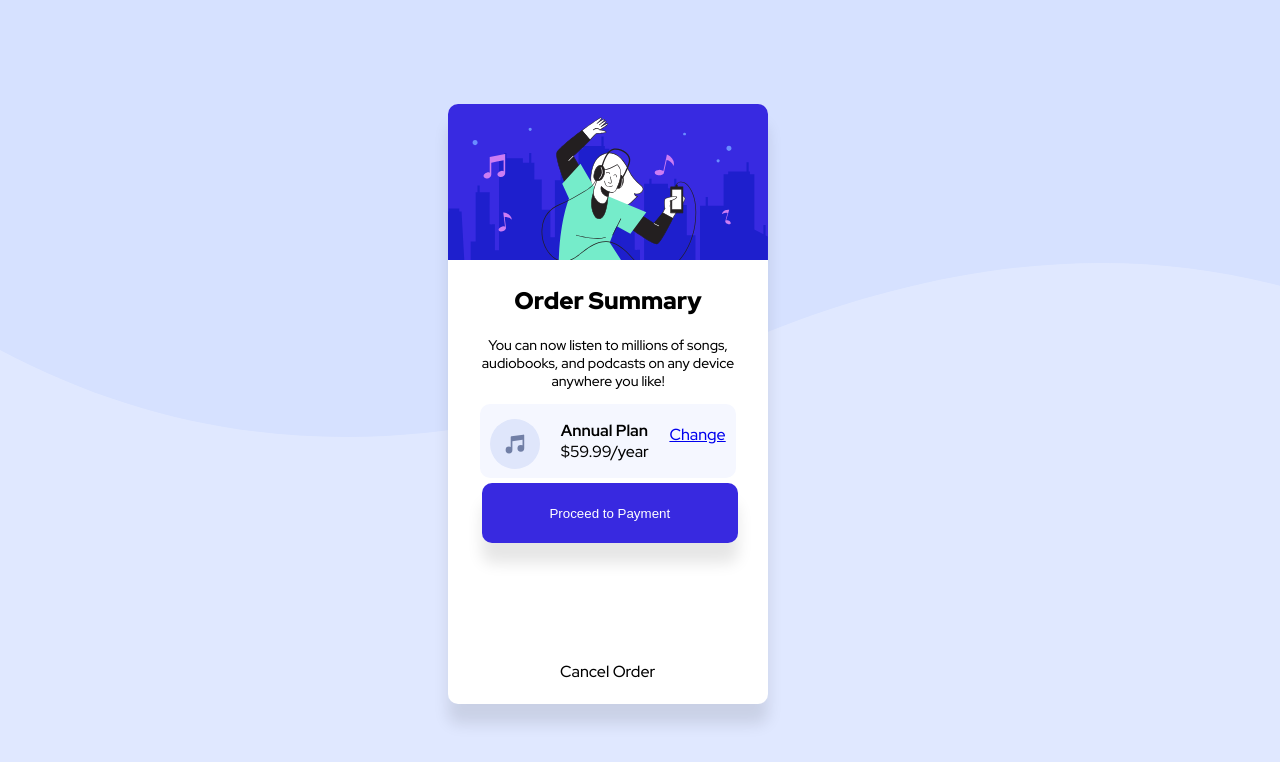
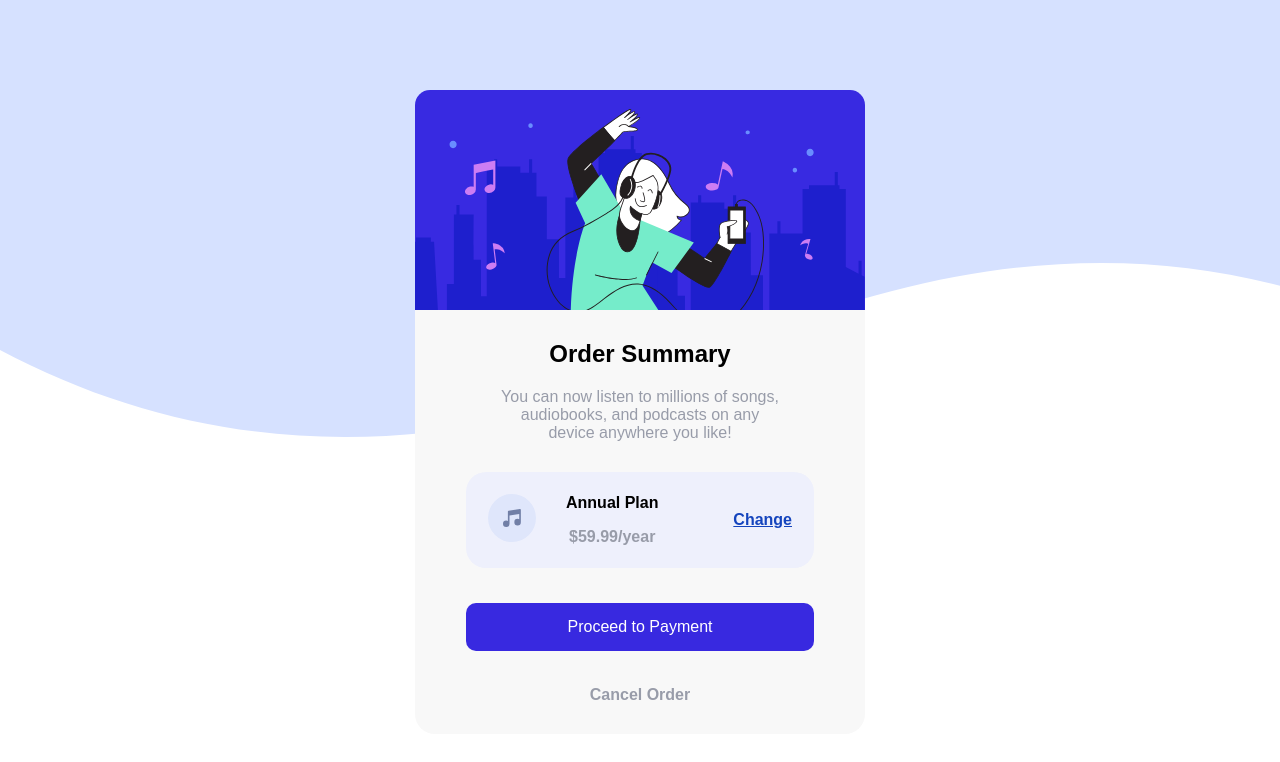
Before and after one commit to moforemmanuel/order-summary-capstone-project, a plain HTML site: page index.html in a window 1280 px wide. Drawn offline with Linux system fonts and the light colour scheme.

Commit message:
Add files via upload
First commit

```diff
--- /dev/null
+++ b/assets/style.css
@@ -0,0 +1,101 @@
+html,
+body {
+	padding: 0;
+	margin: 0;
+}
+* {
+	box-sizing: border-box;
+	padding: 0;
+	margin: 0;
+}
+
+.main-container {
+	align-items: center;
+	margin: auto;
+	padding: 90px 0;
+	max-width: 1440px;
+	width: 100%;
+	height: 100%;
+	display: flex;
+	flex-direction: column;
+	background:url(images/pattern-background-desktop.svg);
+	background-size: auto;
+	background-repeat: no-repeat;
+	font-family: 'Red Hat Display', sans-serif;
+}
+.main-content-holder {
+	border-radius: 15px;
+	max-width: 450px;
+	font-family: 'Red Hat Display', sans-serif;
+}
+.icon-holder {
+	max-height: 220px;
+}
+.icon-holder img {
+	border-radius: 15px 15px 0 0;
+	padding: 0;
+	width: 100%;
+}
+.child-container {
+	background-color: #f8f8f8;
+	border-radius: 0 0 20px 20px;
+	padding: 0 51px;
+}
+.child-holder {
+	max-width: 380px;
+	padding: 30px 0;
+	text-align: center;
+	margin: auto;
+}
+.summary-text p {
+	color: hsl(226, 9%, 63%);
+	padding: 20px 30px 0;
+	font-size: 16px;
+}
+.plan-container {
+	padding: 22px;
+	margin-top: 30px;
+	border-radius: 20px;
+	background-color: hsl(228, 71%, 96%);
+}
+.plan-content {
+	display: flex;
+}
+#plan {
+	margin: 0 30px;
+	display: flex;
+	flex-direction: column;
+	justify-content: space-between;
+}
+#change {
+	margin: auto;
+	margin-right: 0;
+	text-decoration: underline;
+	color: hsl(223, 81%, 41%);
+	font-weight: bold;
+}
+#change:hover {
+	text-decoration: none;
+	cursor: pointer;
+	color: hsl(273, 64%, 49%);
+}
+#payment {
+	padding: 15px 0;
+	margin: 35px 0;
+	border-radius: 10px;
+	background-color: hsl(245, 75%, 52%);
+	color: white;
+}
+#payment:hover {
+	cursor: pointer;
+	background-color: hsl(273, 64%, 49%);
+}
+.text {
+	color: hsl(226, 9%, 63%);
+	font-weight: bold;
+	font-size: 16px;
+}
+.text:hover {
+	color: black;
+	cursor: pointer;
+}
--- a/index.html
+++ b/index.html
@@ -1,30 +1,45 @@
 <!DOCTYPE html>
 <html lang="en">
+
 <head>
-    <meta charset="UTF-8">
-    <meta http-equiv="X-UA-Compatible" content="IE=edge">
-    <meta name="viewport" content="width=device-width, initial-scale=1.0">
-    <title>Order Summary Capstone Project</title>
-    <link rel = "stylesheet" type = "text/css" href = "styles.css" />
+	<meta charset="UTF-8" />
+	<meta name="viewport" content="width=device-width, initial-scale=1.0" />
+	<link rel="icon" type="image/png" sizes="32x32" href="./images/favicon-32x32.png" />
+	<link rel="stylesheet" type="text/css" href="assets/style.css" />
+	<title>Frontend Mentor | Order Summary Card</title>
 </head>
+
 <body>
-    <main id="main">
-        <img src="/images/illustration-hero.svg" alt="man listening to music with hands in the air" id="man">
-        <section id = "middle">
-            <h2 id="order-summary">Order Summary</h2>
-            <p id="listen">You can now listen to millions of songs,
-             audiobooks, and podcasts on any device anywhere you like!</p>
-             <section id="annual-plan">
-                 <img src="/images/icon-music.svg" alt="music ion" id="music">
+	<div class="main-container">
+		<div class="main-content-holder">
+			<div class="icon-holder">
+				<img src="images/illustration-hero.svg" alt="" />
+			</div>
+			<div class="child-container">
+				<div class="child-holder">
+					<div class="summary-text">
+						<h2>Order Summary</h2>
+						<p>
+							You can now listen to millions of songs, audiobooks, and
+							podcasts on any device anywhere you like!
+						</p>
+					</div>
+					<div class="plan-container">
+						<div class="plan-content">
+							<div><img src="images/icon-music.svg" alt="music icon" /></div>
+							<div id="plan">
+								<h4>Annual Plan</h4>
+								<p class="text">$59.99/year</p>
+							</div>
+							<div id="change">Change</div>
+						</div>
+					</div>
+					<div id="payment">Proceed to Payment</div>
+					<p class="text">Cancel Order</p>
+				</div>
+			</div>
+		</div>
+	</div>
+</body>
 
-                     <p id="head"><span>Annual Plan</span><br>$59.99/year</p>
-
-                     <a href = "#">Change</a>
-
-             </section>
-             </section>
-        <button id="proceed">Proceed to Payment</button>
-        <p id="cancel">Cancel Order</p>
-    </main>
-</body>
 </html>
```
Also changed, not shown: assets/images/pattern-background-desktop.svg (added), 1 other file.
